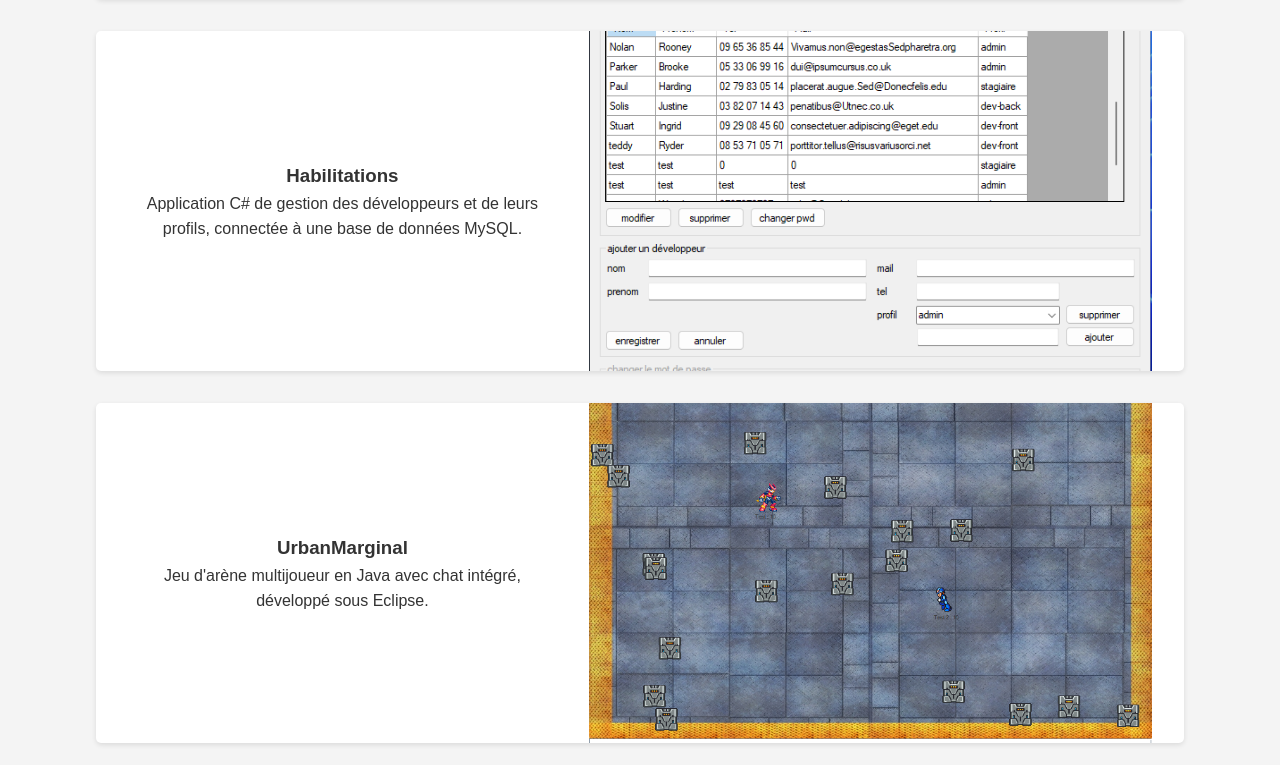
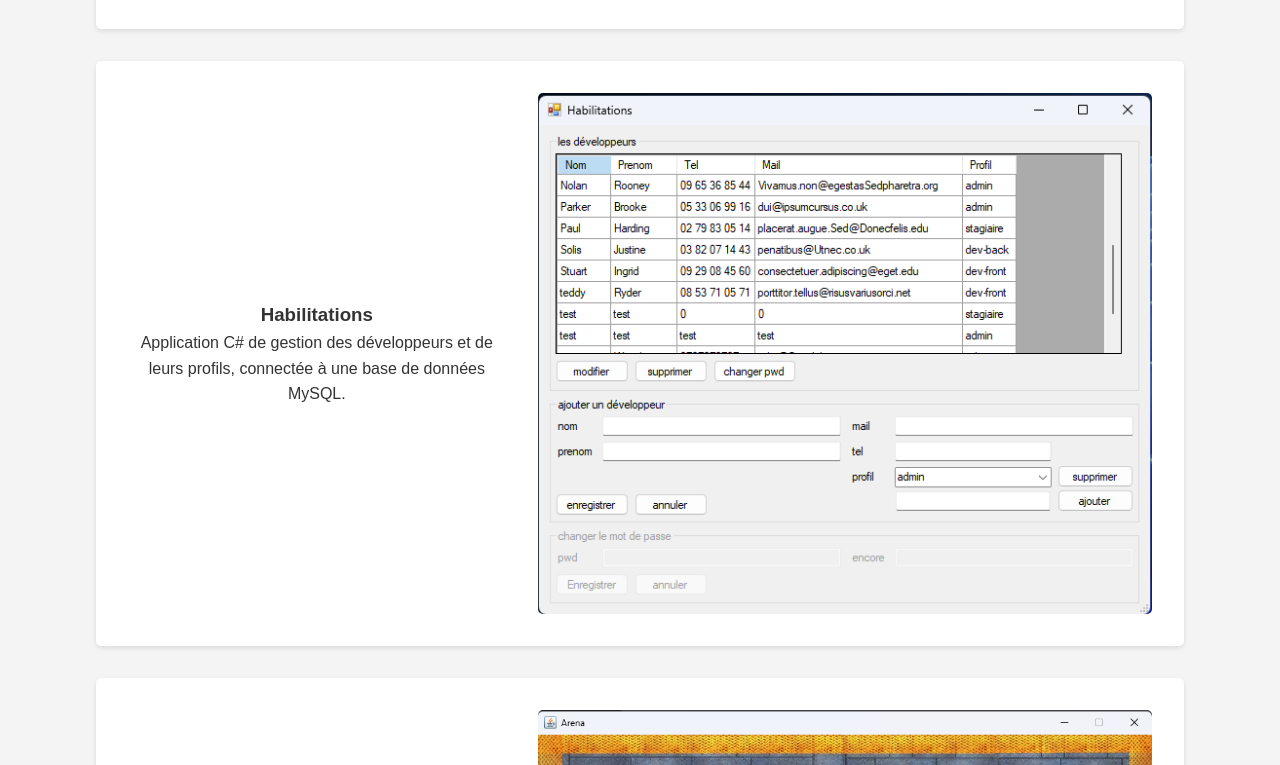
Before and after one commit to Kerian95/Kerian95.github.io, a plain HTML site: page index.html in a window 1280 px wide. Shown: the part 575-1340 px from the top of the page. Drawn offline with Linux system fonts and the light colour scheme.

Commit message:
Redimension

```diff
--- a/index.html
+++ b/index.html
@@ -33,7 +33,7 @@
 
         <article class="carte-projet">
             <div class="carte-projet-contenu">
-                <img src="images\habilitations.png" alt="Projet Habilitations" class="carte-projet-image">
+                <img src="images/habilitations.png" alt="Projet Habilitations" class="carte-projet-image">
                 <div class="carte-projet-texte">
                     <h3 class="carte-projet-titre">Habilitations</h3>
                     <p class="carte-projet-description">Application C# de gestion des développeurs et de leurs profils, connectée à une base de données MySQL.</p>
@@ -43,7 +43,7 @@
 
         <article class="carte-projet">
             <div class="carte-projet-contenu">
-                <img src="images\urbanmarginal.png" alt="UrbanMarginal" class="carte-projet-image">
+                <img src="images/urbanmarginal.png" alt="UrbanMarginal" class="carte-projet-image">
                 <div class="carte-projet-texte">
                     <h3 class="carte-projet-titre">UrbanMarginal</h3>
                     <p class="carte-projet-description">Jeu d'arène multijoueur en Java avec chat intégré, développé sous Eclipse.</p>
--- a/style.css
+++ b/style.css
@@ -53,7 +53,6 @@ body {
     border-radius: 5px;
     overflow: hidden;
     box-shadow: 0 2px 5px rgba(0, 0, 0, 0.10);
-    height: 340px;
 }
 
 .carte-projet-contenu {
@@ -63,12 +62,11 @@ body {
     align-items: center;
     gap: 2rem;
     min-height: 200px;
-    height: 100%;
 }
 
 .carte-projet-image {
-    width: 55%;
-    max-width: 600px;
+    width: 60%;
+    max-width: 750px;
     height: auto;
     border-radius: 5px;
 }
```
